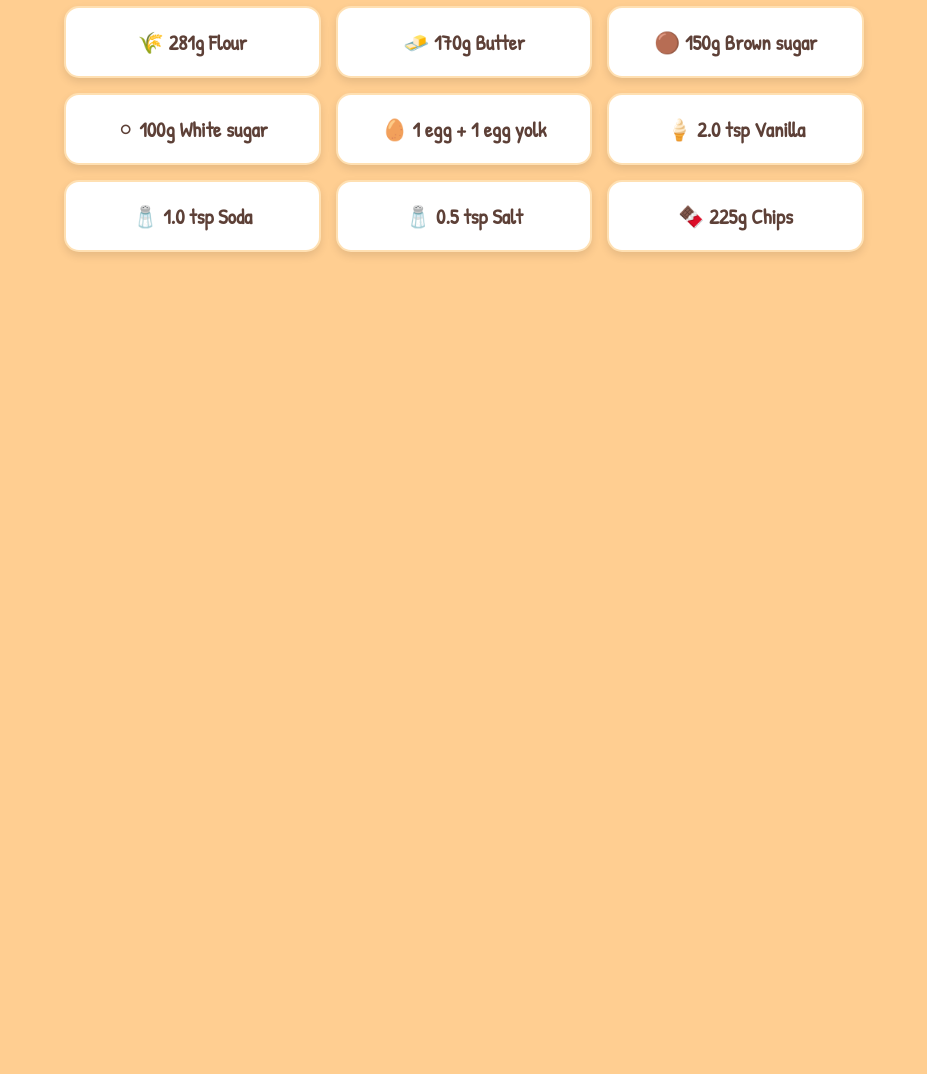
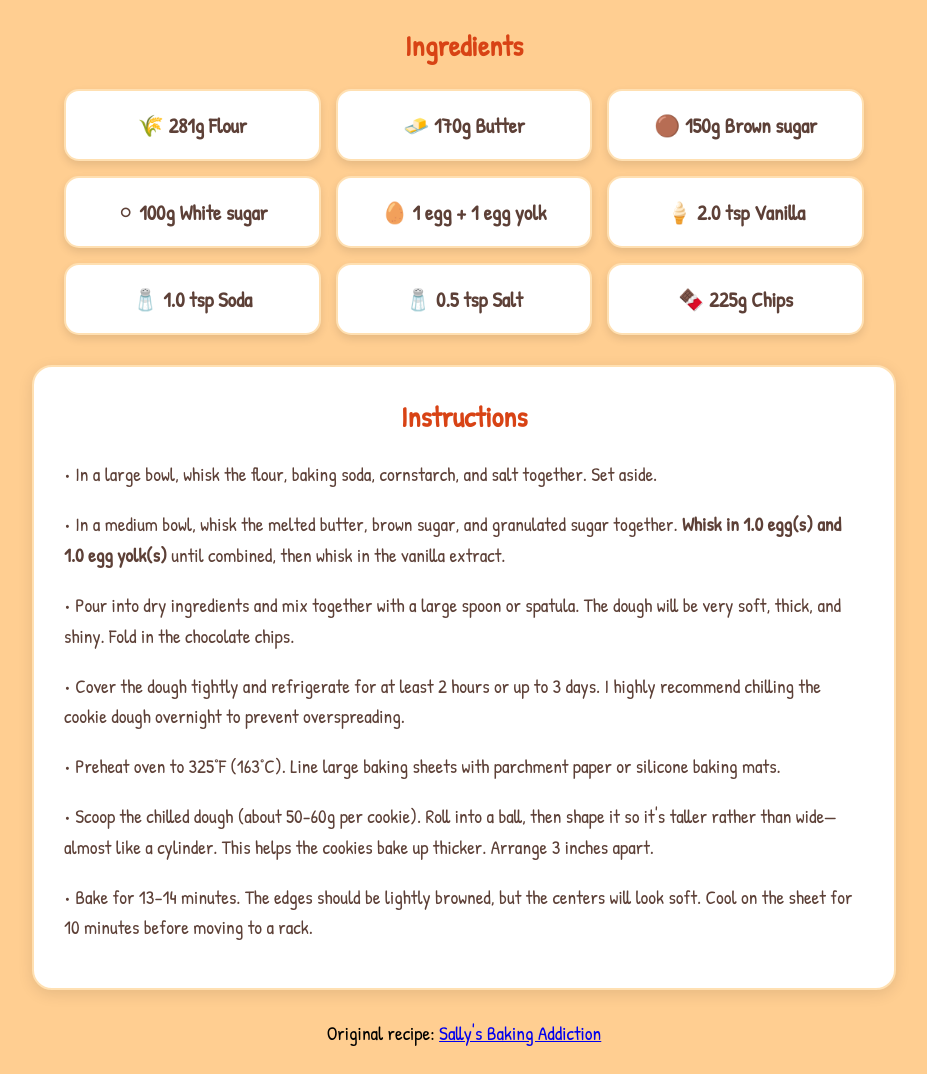
Before and after one commit to Loekiboy/cookie_calculator, a plain HTML site: page index.html in a window 1280 px wide. Shown: the part 603-1677 px from the top of the page, without its empty margins (176-1103 px from the left). Before the commit the page ends 903 px from the top, so only its background shows below. Drawn offline with nearby package versions, Linux system fonts and the light colour scheme.

Commit message:
Added instructions, added ReadMe, and more

```diff
--- a/index.html
+++ b/index.html
@@ -2,6 +2,7 @@
 <html>
 <head>
 	<link href="https://fonts.googleapis.com/css2?family=Caveat:wght@400..700&family=Patrick+Hand&display=swap" rel="stylesheet">
+    <link rel="icon" type="images/webp" href="images/fav.webp">
 	<script src="https://cdnjs.cloudflare.com/ajax/libs/matter-js/0.19.0/matter.min.js"></script>
 	<script src="https://cdnjs.cloudflare.com/ajax/libs/poly-decomp.js/0.3.0/poly-decomp.min.js"></script>
 	<title>Cookie Calculator</title>
@@ -94,6 +95,30 @@
 			border: 3px dashed #d84315;
 			overflow: hidden;
 		}
+
+        /* instructions */
+        #instructions-container {
+            max-width: 800px;
+            margin: 30px auto;
+            background: white;
+            padding: 30px;
+            border-radius: 20px;
+            box-shadow: 0 4px 15px rgba(0,0,0,0.1);
+            text-align: left;
+            border: 2px solid #ffe0b2;
+        }
+
+        #instructions-container h2 {
+            color: #d84315;
+            margin-top: 0;
+            text-align: center;
+        }
+
+        #method p {
+            line-height: 1.6;
+            margin-bottom: 15px;
+            color: #5d4037;
+        }
 	</style>
 </head>
 <body>
@@ -105,10 +130,20 @@
 	<p>Number of cookies: <span id="cookieCount">20</span></p>
 
 	<div class="slider-container">
-		<input type="range" id="slider" min="1" max="50" value="20">
+		<input type="range" id="slider" min="1" max="80" value="20">
 	</div>
 
+    <h2 style="color: #d84315; margin-top: 40px;">Ingredients</h2>
 	<ul id="list"></ul>
+
+    <div id="instructions-container">
+        <h2>Instructions</h2>
+        <div id="method"></div>
+    </div>
+
+    <div class="credits">
+        Original recipe: <a href="https://sallysbakingaddiction.com/chewy-chocolate-chip-cookies/#tasty-recipes-70437" target="_blank">Sally's Baking Addiction</a>
+    </div>
 
 	<script>
 		const slider = document.getElementById('slider');
@@ -120,6 +155,8 @@
 		const audioCtx = new (window.AudioContext || window.webkitAudioContext)();
 
 		const { Engine, Render, Runner, Bodies, World, Vertices, Body } = Matter;
+
+        let lastValue = 20;
 
 		const engine = Engine.create();
 		const render = Render.create({
@@ -144,17 +181,30 @@
 		let cookieBodies = [];
 
 		function playPop(aantal) {
+            const isMovingUp = aantal > lastValue;
             const oscillator = audioCtx.createOscillator();
             const gainNode = audioCtx.createGain();
+
+            oscillator.frequency.setValueAtTime(400 + (aantal * 5), audioCtx.currentTime);
+
+            if (isMovingUp) {
                 oscillator.type = 'sine';
-			oscillator.frequency.setValueAtTime(400 + (aantal * 5), audioCtx.currentTime);
                 oscillator.frequency.exponentialRampToValueAtTime(10, audioCtx.currentTime + 0.1);
+            } else {
+                oscillator.type = 'square';
+                oscillator.frequency.exponentialRampToValueAtTime(50, audioCtx.currentTime + 0.05);
+            }
+
             gainNode.gain.setValueAtTime(0.2, audioCtx.currentTime);
             gainNode.gain.exponentialRampToValueAtTime(0.0001, audioCtx.currentTime + 0.1);
+
             oscillator.connect(gainNode);
             gainNode.connect(audioCtx.destination);
+
             oscillator.start();
             oscillator.stop(audioCtx.currentTime + 0.1);
+
+            lastValue = aantal;
 }
 
 		function spawnCrumb(x, y) {
@@ -246,7 +296,10 @@
 				soda: (1 * factor).toFixed(1),
 				salt: (0.5 * factor).toFixed(1)
 			};
-			let eggText = (factor <= 1) ? "1 egg + 1 egg yolk" : Math.round(1 * factor) + " eggs" + " + " + Math.round(1 * factor) + " eggs yolks";
+
+
+			let eggText = (factor <= 1) ? "1 egg + 1 egg yolk" : Math.ceil(1 * factor) + " eggs" + " + " + Math.ceil(1 * factor) + " egg yolks";
+
 			lijst.innerHTML = `
 				<li>🌾 ${ingredients.flour}g Flour</li>
 				<li>🧈 ${ingredients.butter}g Butter</li>
@@ -258,6 +311,20 @@
 				<li>🧂 ${ingredients.salt} tsp Salt</li>
 				<li>🍫 ${ingredients.chips}g Chips</li>
 			`;
+
+             const methodDiv = document.getElementById('method');
+
+            const recipeSteps = [
+                "In a large bowl, whisk the flour, baking soda, cornstarch, and salt together. Set aside.",
+                `In a medium bowl, whisk the melted butter, brown sugar, and granulated sugar together. <strong>Whisk in ${(1 * factor).toFixed(1)} egg(s) and ${(1 * factor).toFixed(1)} egg yolk(s)</strong> until combined, then whisk in the vanilla extract.`,
+                "Pour into dry ingredients and mix together with a large spoon or spatula. The dough will be very soft, thick, and shiny. Fold in the chocolate chips.",
+                "Cover the dough tightly and refrigerate for at least 2 hours or up to 3 days. I highly recommend chilling the cookie dough overnight to prevent overspreading.",
+                "Preheat oven to 325°F (163°C). Line large baking sheets with parchment paper or silicone baking mats.",
+                "Scoop the chilled dough (about 50-60g per cookie). Roll into a ball, then shape it so it's taller rather than wide—almost like a cylinder. This helps the cookies bake up thicker. Arrange 3 inches apart.",
+                "Bake for 13–14 minutes. The edges should be lightly browned, but the centers will look soft. Cool on the sheet for 10 minutes before moving to a rack."
+            ];
+
+            methodDiv.innerHTML = recipeSteps.map(step => `<p>• ${step}</p>`).join('');
 		}
 
 		slider.oninput = function() {
```
Also changed, not shown: images/fav.webp (added), 1 other file. Lines whose indentation alone changed are shown as unchanged.
